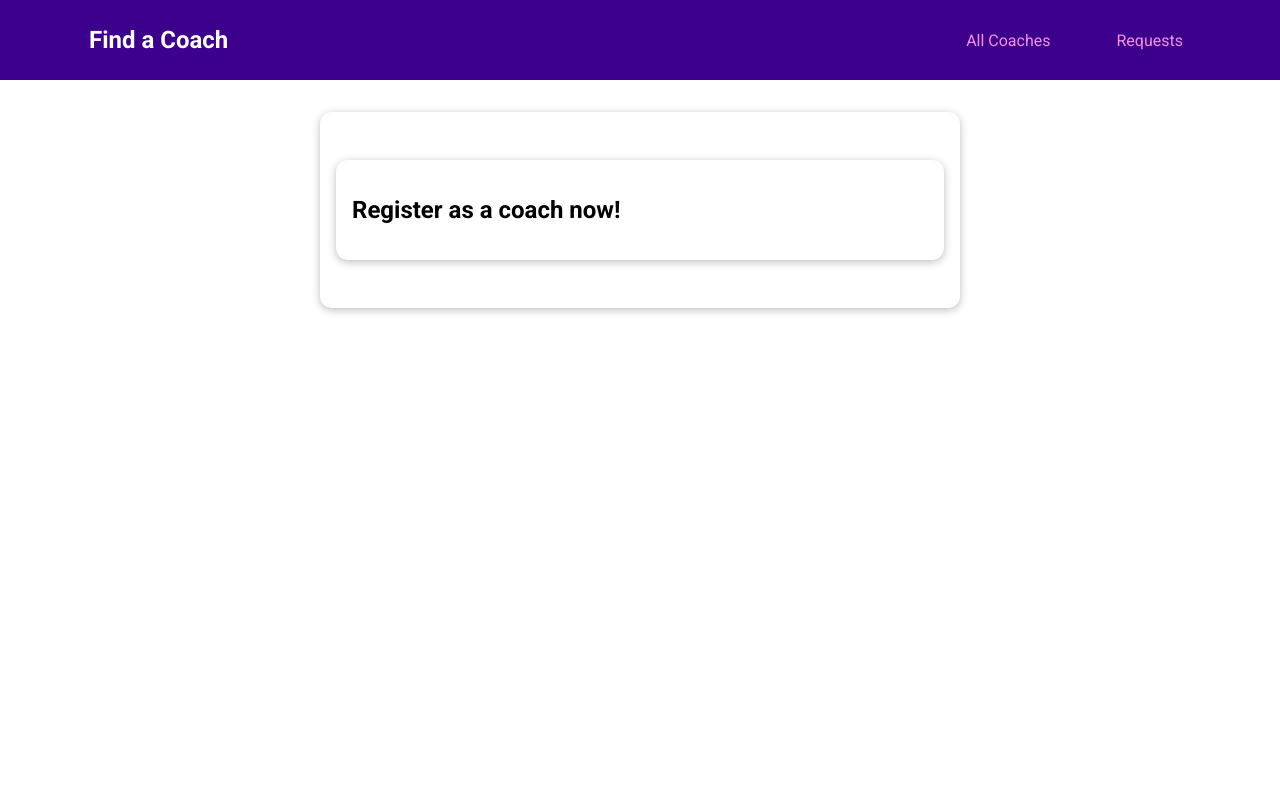
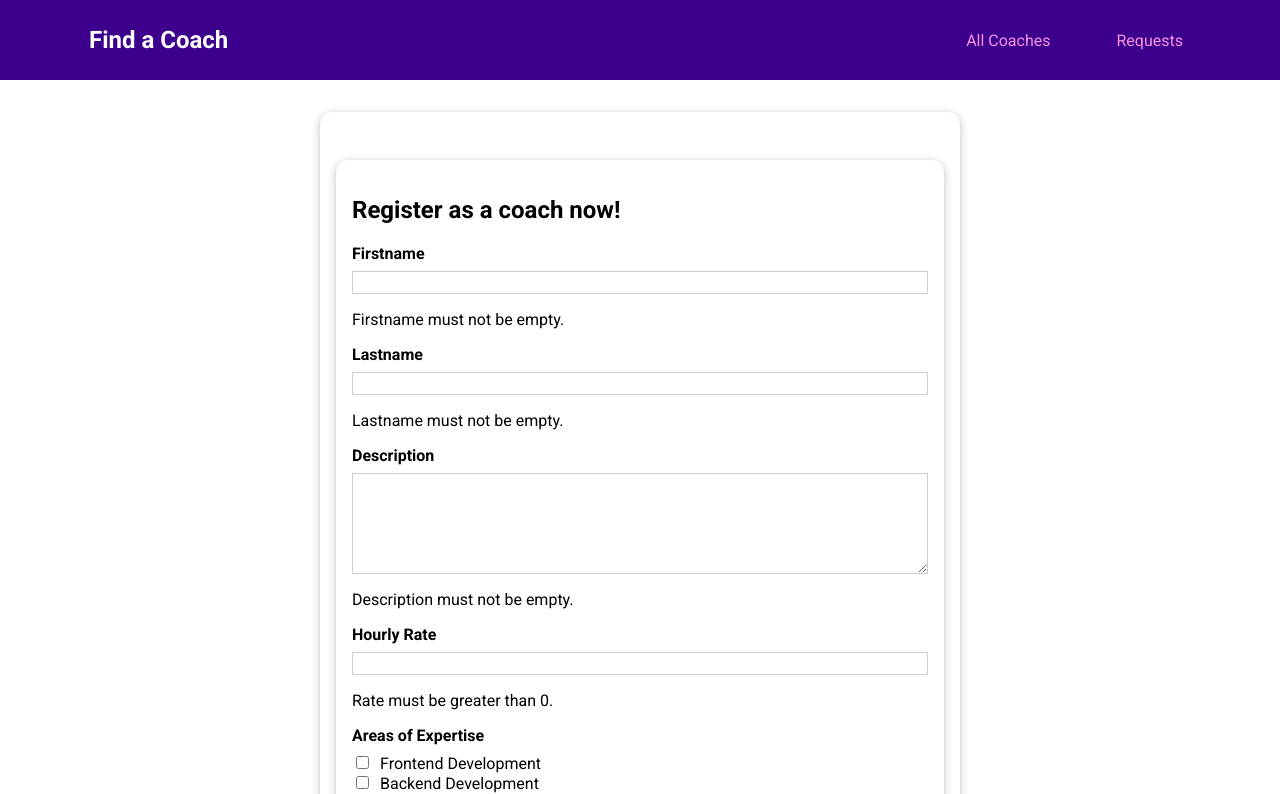
Before and after one commit to hamid2117/coach_vue, a Vue app: page /register in a window 1280 px wide. Shown: the top 794 px of the page. Built offline with nearby package versions, Linux system fonts and the light colour scheme.

Commit message:
created form for register coach

```diff
--- a/src/components/coaches/CoachForm.vue
+++ b/src/components/coaches/CoachForm.vue
@@ -1,37 +1,37 @@
 <template>
-  <form @submit.prevent="submitForm">
+  <form @submit.prevent="handleSubmit">
     <div class="form-control">
       <label for="firstname">Firstname</label>
-      <input type="text" id="firstname" />
+      <input type="text" id="firstname" v-model.trim="firstName" />
       <p v-if="!firstName.isValid">Firstname must not be empty.</p>
     </div>
     <div class="form-control">
       <label for="lastname">Lastname</label>
-      <input type="text" id="lastname" />
+      <input type="text" id="lastname" v-model.trim="lastName" />
       <p v-if="!lastName.isValid">Lastname must not be empty.</p>
     </div>
     <div class="form-control">
       <label for="description">Description</label>
-      <textarea id="description" rows="5"></textarea>
+      <textarea id="description" rows="5" v-model.trim="description"></textarea>
       <p>Description must not be empty.</p>
     </div>
     <div class="form-control">
       <label for="rate">Hourly Rate</label>
-      <input type="number" id="rate" />
+      <input type="number" id="rate" v-model.number="rate" />
       <p>Rate must be greater than 0.</p>
     </div>
     <div class="form-control">
       <h3>Areas of Expertise</h3>
       <div>
-        <input type="checkbox" id="frontend" value="frontend" />
+        <input type="checkbox" id="frontend" value="frontend" v-model="areas" />
         <label for="frontend">Frontend Development</label>
       </div>
       <div>
-        <input type="checkbox" id="backend" value="backend" />
+        <input type="checkbox" id="backend" value="backend" v-model="areas" />
         <label for="backend">Backend Development</label>
       </div>
       <div>
-        <input type="checkbox" id="career" value="career" />
+        <input type="checkbox" id="career" value="career" v-model="areas" />
         <label for="career">Career Advisory</label>
       </div>
       <p>At least one expertise must be selected.</p>
@@ -42,7 +42,29 @@
 </template>
 
 <script>
-export default {}
+export default {
+  data() {
+    return {
+      firstName: '',
+      lastName: '',
+      description: '',
+      rate: null,
+      areas: []
+    }
+  },
+  methods: {
+    handleSubmit() {
+      const formData = {
+        first: this.firstName,
+        last: this.lastName,
+        desc: this.description,
+        rate: this.rate,
+        areas: this.areas
+      }
+      console.log(formData)``
+    }
+  }
+}
 </script>
 
 <style scoped>
--- a/src/pages/coaches/CoachRegistration.vue
+++ b/src/pages/coaches/CoachRegistration.vue
@@ -1,7 +1,11 @@
+<script setup>
+import CoachForm from '../../components/coaches/CoachForm.vue'
+</script>
 <template>
   <section>
     <base-card>
       <h2>Register as a coach now!</h2>
+      <coach-form />
     </base-card>
   </section>
 </template>
```
